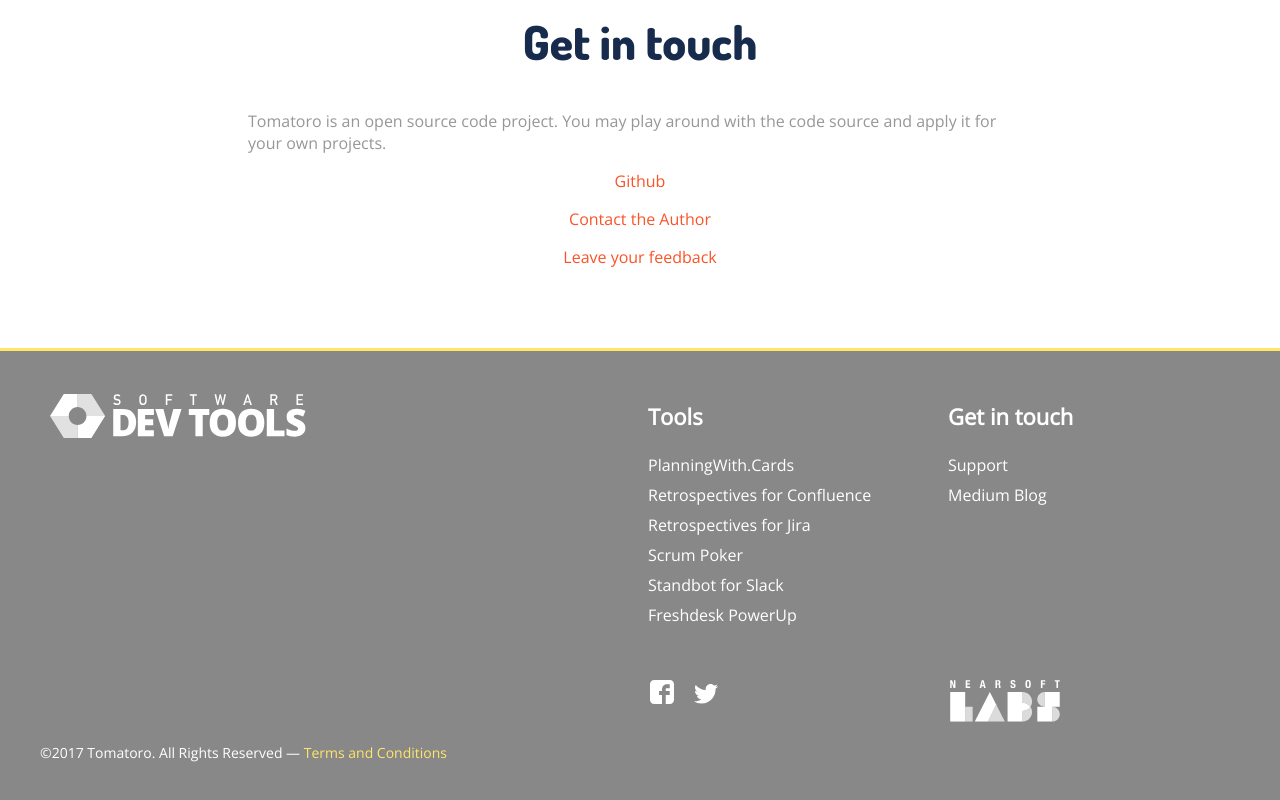
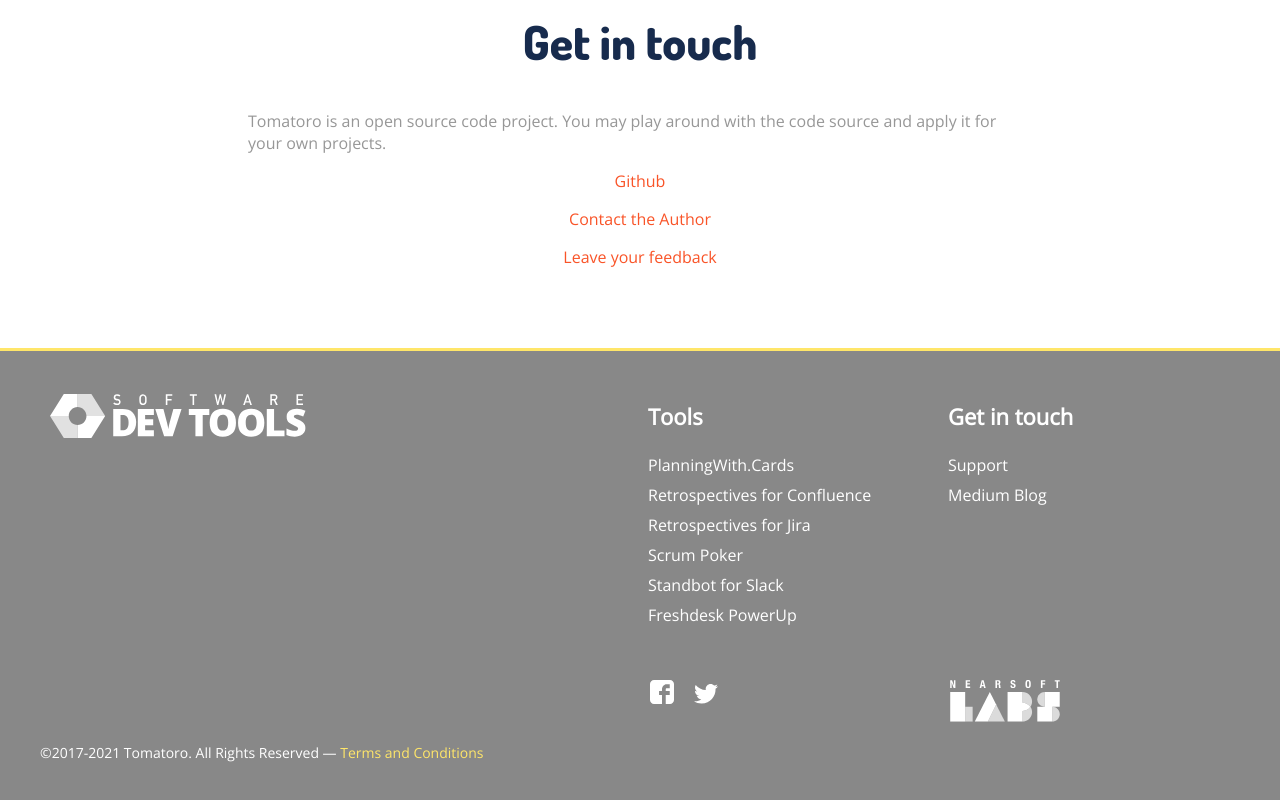
Before and after one commit to tonymtz/tomatoro, a React (Create React App) app: page / in a window 1280 px wide. Shown: the part 1317-2117 px from the top of the page. Built offline with nearby package versions, Linux system fonts and the light colour scheme.

Commit message:
Update Footer.js

```diff
--- a/src/components/Footer/Footer.js
+++ b/src/components/Footer/Footer.js
@@ -84,7 +84,7 @@ class Footer extends Component {
 
                 <div className="container">
                     <p className="copy">
-                        ©2017 Tomatoro. All Rights Reserved —&nbsp;
+                        ©2017-2021 Tomatoro. All Rights Reserved —&nbsp;
                         <a target="_blank" rel="noopener noreferrer" href="/privacy">Terms and Conditions</a>
                     </p>
                 </div>
```
